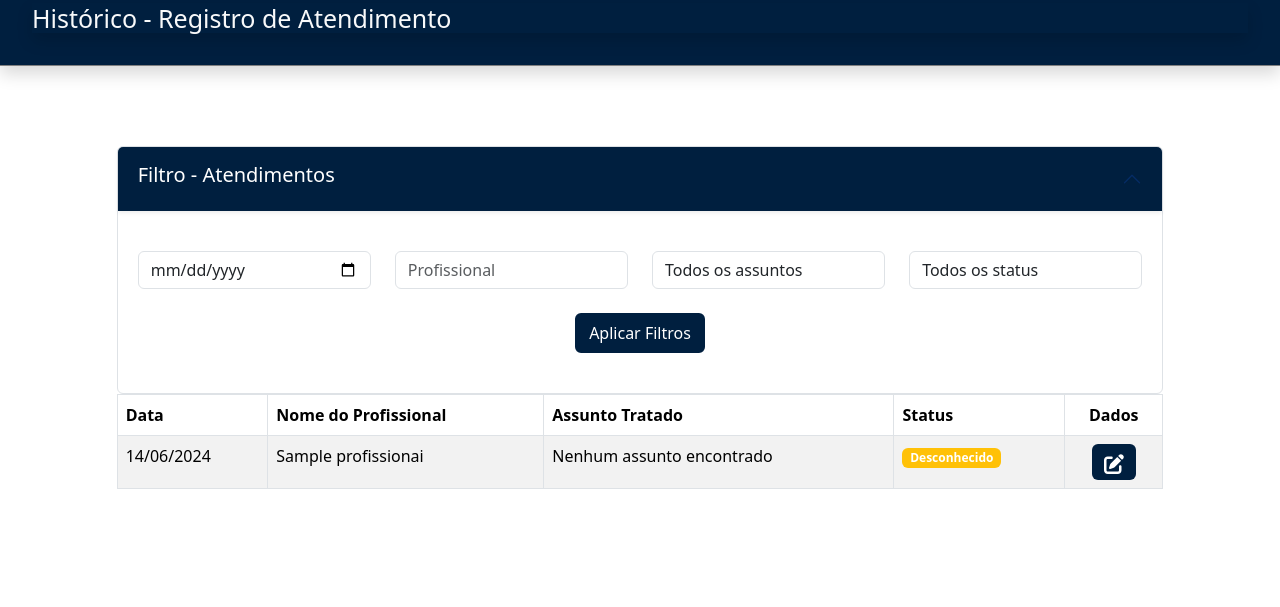
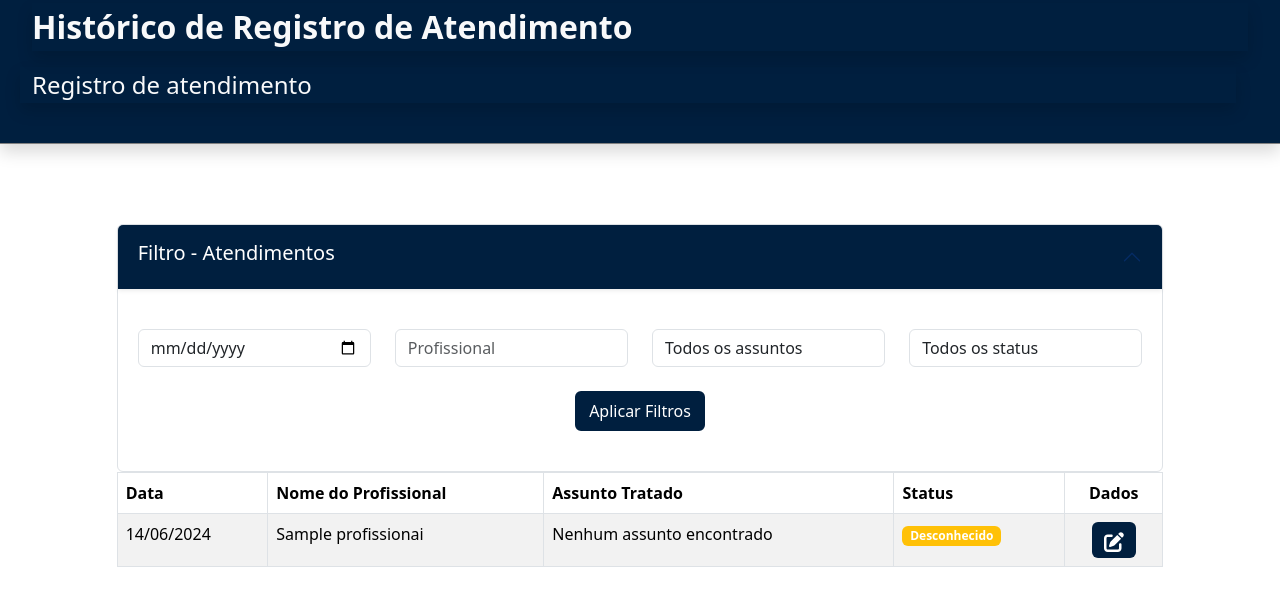
Before and after one commit to thiagormoura/relacionamento_medico-HRG, a PHP site: page /historico.php in a window 1280 px wide. Shown: the part 167-774 px from the top of the page. Run offline with PHP 8.4, Linux system fonts and the light colour scheme; tables that the repository leaves empty or names only in its code hold one stand-in row (values such as "Sample post"); some libraries are stand-ins or nearby versions.

Commit message:
pequenos ajustes no hmtl

```diff
--- a/historico.php
+++ b/historico.php
@@ -68,8 +68,8 @@ $totalPaginas = ceil($totalRegistros / $registrosPorPagina);
 <body>
     <!-- Parte do header e nav -->
     <?php
-
-    $pageTitle = "Histórico - Registro de Atendimento";
+    $pageTitle = "Histórico de Registro de Atendimento";
+    $subTitle =  "Registro de atendimento" ;
     include 'php/header.php';
     ?>
 
--- a/index.php
+++ b/index.php
@@ -56,7 +56,11 @@ include("conexao.php")
 <body>
 
     <!-- Parte do header e nav -->
-    <?php include 'php/header.php'; ?>
+    <?php
+    $pageTitle = "Relacionamento Médico";
+    $subTitle =  "Registro de atendimento" ;
+    include 'php/header.php';
+    ?>
 
     <main class="container_fluid d-flex justify-content-center align-items-center">
         <div class="form-group col-8 mt-5">
--- a/php/header.php
+++ b/php/header.php
@@ -1,14 +1,5 @@
 <!DOCTYPE html>
 <html lang="pt-br">
-<head>
-    <meta charset="UTF-8">
-    <meta name="viewport" content="width=device-width, initial-scale=1.0">
-    <title>Ata de Encontro - HRG</title>
-    <link rel="icon" href="view/img/Logobordab.png" type="image/x-icon">
-    <link rel="stylesheet" href="https://cdn.datatables.net/1.11.5/css/jquery.dataTables.min.css">
-    <script src="https://cdn.jsdelivr.net/npm/sweetalert2@11"></script>
-    <link rel="stylesheet" href="../css/styles.css">
-</head>
 <body>
     <header>
         <nav class="navbar navbar-expand-lg navbar-light bg-light navbar-border-hrg">
@@ -27,7 +18,20 @@
             <div class="container-fluid">
                 <div class="row py-1">
                     <div class="titulo">
-                        <p class="h1  text-light shadow" style="font-size: 25px;" > <?php echo isset($pageTitle) ? $pageTitle : "<b><p class='rm'> Relacionamento Médico </p></b>  <p class='ra'> Registro de atendimento <p/>"; ?></p>
+                        <p class="fw-bold text-light shadow fs-2">
+                            <?php echo isset($pageTitle)
+                            ?
+                            $pageTitle : "";
+                        ?>
+                        </p>
+                </div>
+                <div class="row">
+                        <p class="text-light shadow fs-4">
+                            <?php echo isset($subTitle)
+                            ?
+                            $subTitle : "";
+                        ?>
+                        </p>
 
                     </div>
                 </div>
```
